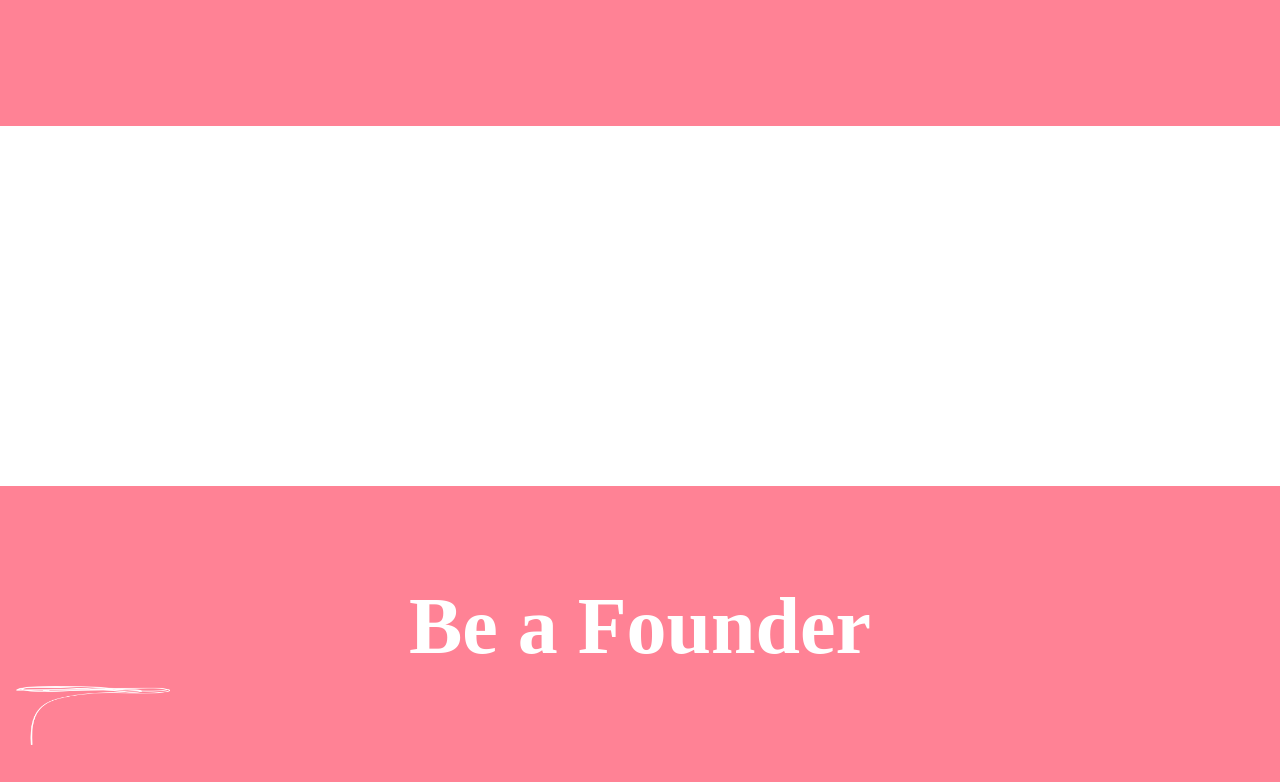
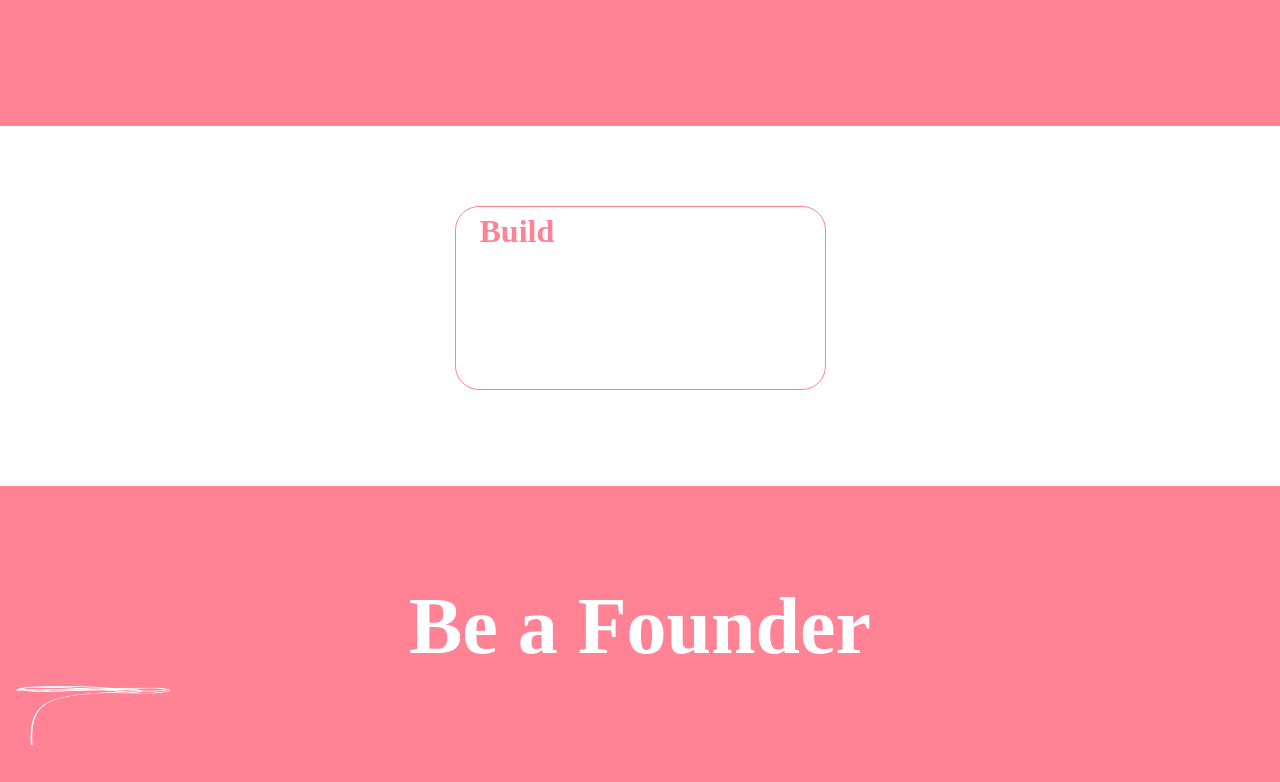
Before and after one commit to Up-Heal-DAO/up-heal-landing-page, a Next.js app: page / in a window 1280 px wide. Shown: the part 1129-1911 px from the top of the page. Built offline with nearby package versions, Linux system fonts and the light colour scheme.

Commit message:
progress on card component

```diff
--- /dev/null
+++ b/components/Card/Card.tsx
@@ -0,0 +1,16 @@
+import { Flex, Container, Text } from '@chakra-ui/react'
+
+
+export const Card = () => {
+  return (
+    <Container bg={'white'} maxWidth={'full'} h={'360px'}>
+      <Flex py={20}>
+        <Container width={'371px'} borderRadius={'24px'} h={'184px'} border={'1px solid #FF8295'}>
+          <Text fontSize={'32px'} fontWeight={600} margin={'0px 8px'} color={'#FF8295'}>Build</Text>
+        </Container>
+      </Flex>
+    </Container>
+  )
+}
+
+export default Card
--- a/pages/index.tsx
+++ b/pages/index.tsx
@@ -1,7 +1,7 @@
 import type { NextPage } from 'next'
 import { Button, Stack, Flex, Container, Image, Text, Heading, Box, VStack } from '@chakra-ui/react'
 import Navbar from '../components/NavBar'
-
+import Card from "../components/Card/Card"
 
 const Home: NextPage = () => {
   return (
@@ -50,16 +50,7 @@
           </VStack>
         </Flex>
       </Container>
-      <Container bg={'white'} maxWidth={'full'} h={'360px'}>
-        <Flex py={20}>
-          <VStack w="full" h="full" p={10} spacing={10} alignItems={'flex-start'} flexDirection={'column'}>
-            <Container bg="black">
-            </Container>
-            <Container bg="black">
-            </Container>
-          </VStack>
-        </Flex>
-      </Container>
+      <Card />
       <Container maxWidth={'full'} h={'360px'}>
         <Text fontWeight={800} color="white" fontSize={'80px'} mt="72px" textAlign={'center'}>Be a Founder</Text>
         <Image src='/images/line-4.png' w={'154px'} alt='Line design' />
```
